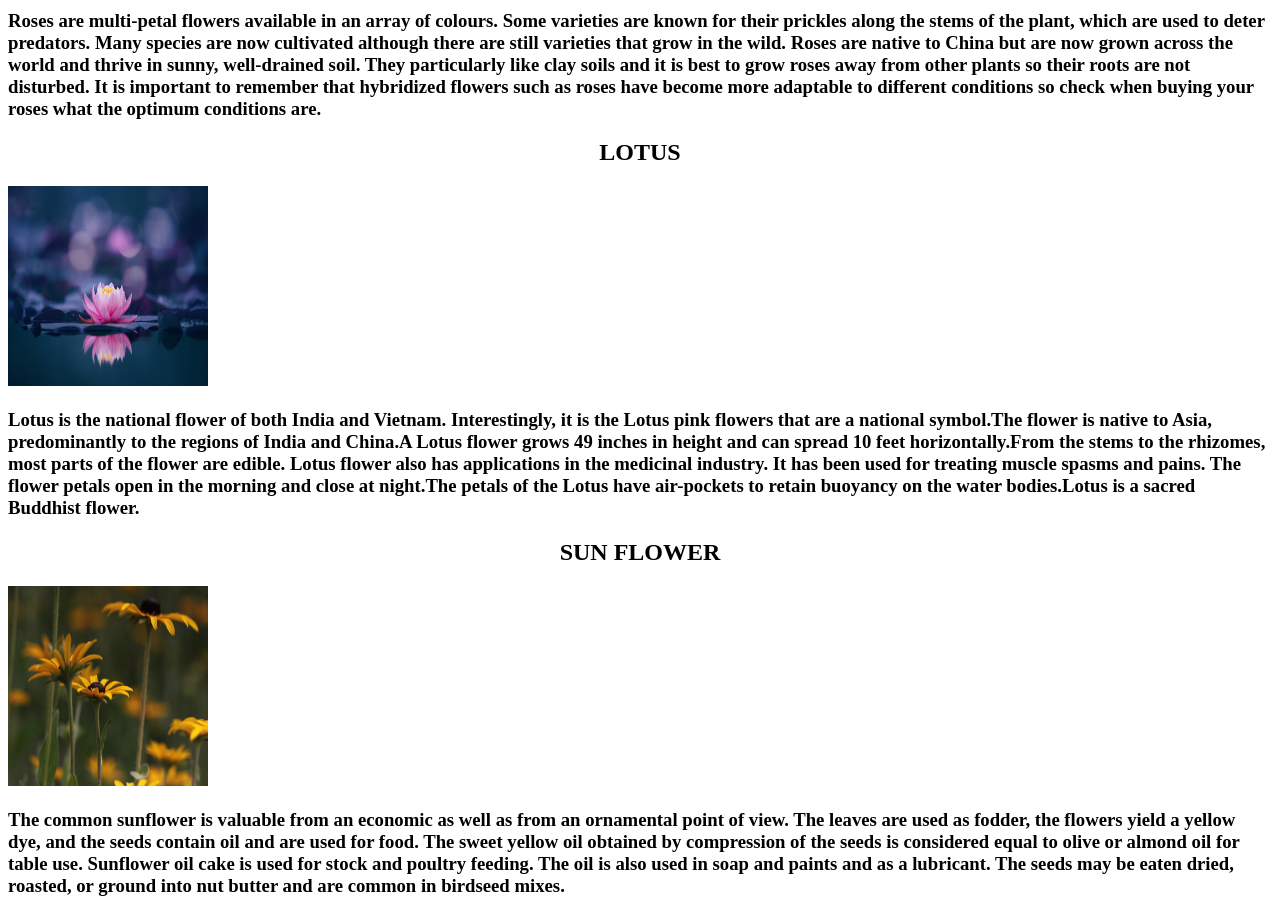
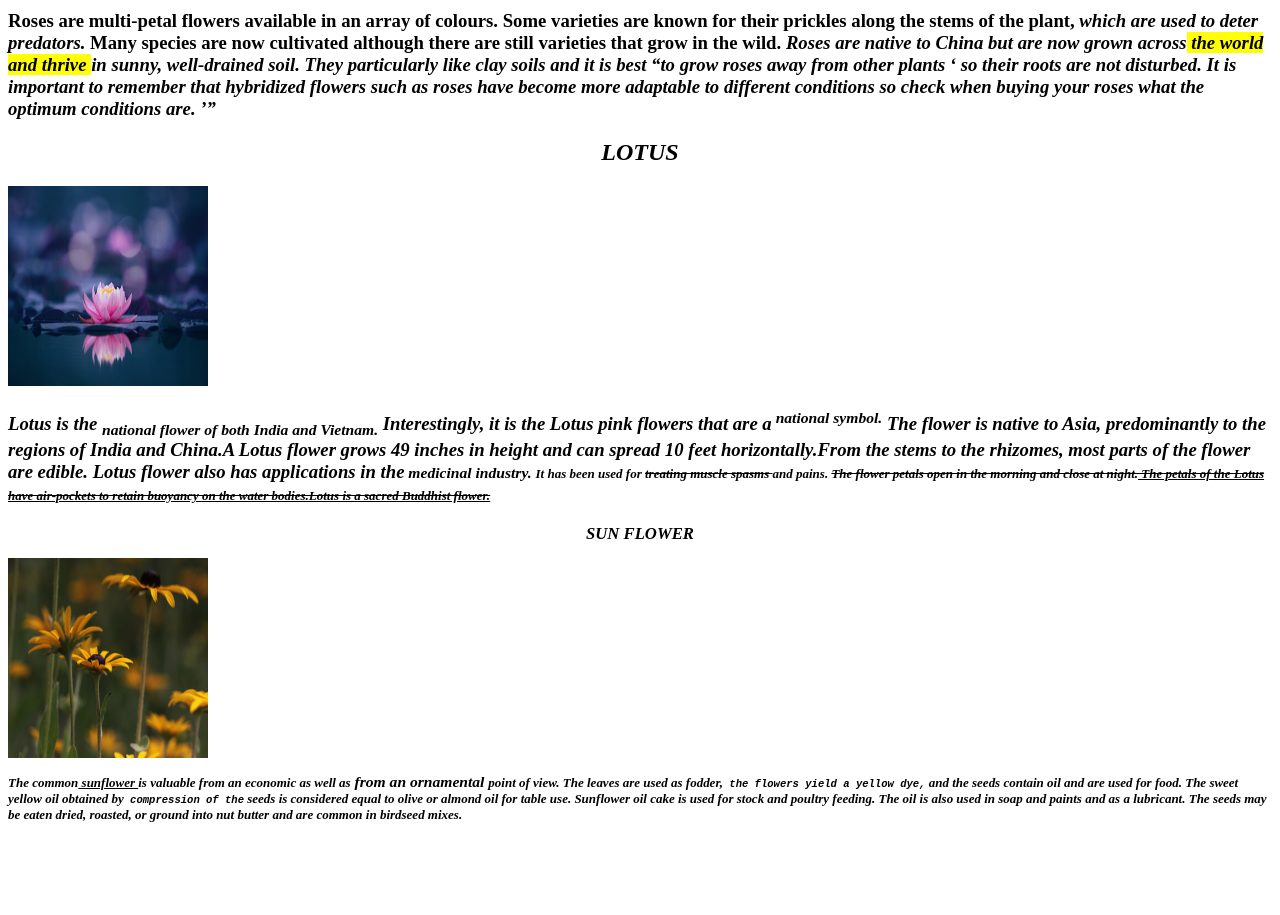
Before and after one commit to lathamadakkannu/Formattingtask, a plain HTML site: page index.html in a window 1280 px wide. Shown: the part 280-1195 px from the top of the page. After the commit the page ends 1116 px from the top, so only its background shows below. Drawn offline with Linux system fonts and the light colour scheme.

Commit message:
Update index.html

```diff
--- a/index.html
+++ b/index.html
@@ -1,6 +1,8 @@
 <!DocType html>
 <html>
 	<head>
+	<meta charset="UTF-8">
+	<meta name="viewport" content="width=device_width initial scale=1.0">
 	<title>formattingtask</title>
 	</head>
 	<body>
@@ -16,9 +18,10 @@
 
 			<div>
 				<P>
-					<h3>Roses are multi-petal flowers available in an array of colours. Some varieties are known for their prickles along the stems of the plant, which are used to deter predators. Many species are now cultivated although there are still varieties that grow in the wild.
-						Roses are native to China but are now grown across the world and thrive in sunny, well-drained soil. They particularly like clay soils and it is best to grow roses away from other plants so their roots are not disturbed. It is important to remember that hybridized flowers such as roses have become more adaptable to different conditions so check when buying your roses what the optimum conditions are.
+					<h3> Roses are <b> multi-petal flowers<b> available in an array of colours.<strong> Some varieties </strong>are known for their prickles along the stems of the plant,<i> which are used to deter predators.</i> Many species are now cultivated although there are still varieties that grow in the wild.
+							<em>Roses are native <em>to China but are now grown across<mark>  the world and thrive </mark> in sunny, well-drained soil. They particularly like clay soils and it is best  <q>to grow roses away from other plants <q> so their roots are not disturbed. It is important to remember that hybridized flowers such as roses have become more adaptable to different conditions so check when buying your roses what the optimum conditions are.
 					</h3>
+
 				</p>
 			</div>
 		</section>
@@ -34,10 +37,11 @@
 
 			<div>
 				<p>
-					<h3>Lotus is the national flower of both India and Vietnam. Interestingly, it is the Lotus pink flowers that are a national symbol.The flower is native to Asia, predominantly to the regions of India and China.A Lotus flower grows 49 inches in height and can spread 10 feet horizontally.From the stems to the rhizomes, most parts of the flower are edible.
-                        Lotus flower also has applications in the medicinal industry. It has been used for treating muscle spasms and pains.
-                        The flower petals open in the morning and close at night.The petals of the Lotus have air-pockets to retain buoyancy on the water bodies.Lotus is a sacred Buddhist flower.
+					<h3> Lotus is the <sub>national flower of both India and Vietnam.</sub> Interestingly, it is the Lotus pink flowers that are a<sup>  national symbol.</sup> The flower is native to Asia, predominantly to the regions of India and China.A Lotus flower grows 49 inches in height and can spread 10 feet horizontally.From the stems to the rhizomes, most parts of the flower are edible.
+							Lotus flower also has applications in the<small> medicinal industry. <small>It has been used for <s>treating muscle spasms </s>and pains.
+							<del>The flower petals <del>open in the morning and close at night.<ins> The petals of the Lotus<ins>  have air-pockets to retain buoyancy on the water bodies.Lotus is a sacred Buddhist flower.
 					</h3>
+
 				</p>
 			</div>
 		</section>
@@ -53,9 +57,10 @@
 
 			<div>
 				<p>
-					<h3>The common sunflower is valuable from an economic as well as from an ornamental point of view. The leaves are used as fodder, the flowers yield a yellow dye, and the seeds contain oil and are used for food. The sweet yellow oil obtained by compression of the seeds is considered equal to olive or almond oil for table use. Sunflower oil cake is used for stock and poultry feeding. The oil is also used in soap and paints and as a lubricant.
-					The seeds may be eaten dried, roasted, or ground into nut butter and are common in birdseed mixes.
+					<h3>The common<u> sunflower </u>is valuable from an economic as well as<big> from an ornamental </big>point of view. The leaves are used as fodder,<code> the flowers yield a yellow dye,</code> and the seeds contain oil and are used for food. The sweet yellow oil obtained by<kbd> compression of the</kbd> seeds is considered equal to olive or almond oil for table use. Sunflower oil cake is used for stock and poultry feeding. The oil is also used in soap and paints and as a lubricant.
+						<var>The seeds may be eaten dried, </var>roasted, or ground into nut butter and are common in birdseed mixes.
 					</h3>
+
 				</p>
 			</div>
 		</section>
```
